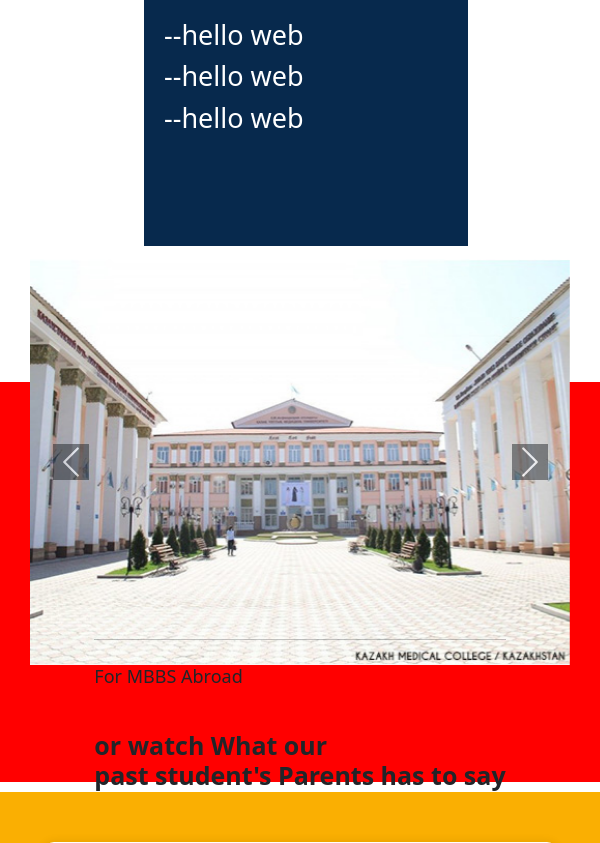
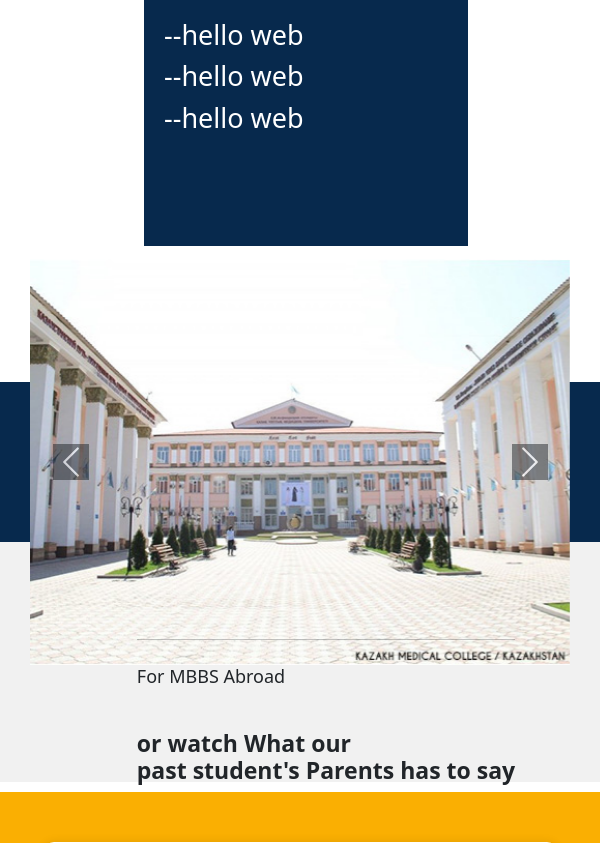
Before and after one commit to UsamaCSjmi/imcconultancy, a PHP site: page /development/home.php in a window 600 px wide. Shown: the part 490-1333 px from the top of the page. Run offline with PHP 8.4, Linux system fonts and the light colour scheme; data that the repository does not hold is empty; some libraries are stand-ins or nearby versions.

Commit message:
visitor responsive complete

```diff
--- a/css/Responsive.css
+++ b/css/Responsive.css
@@ -18,7 +18,6 @@
     /* visitor section  */
 
     #visiter_section{
-      background-color: red;
       padding: 0 0 0 0;
       flex-direction: column;
       height: 100vh;
@@ -30,7 +29,6 @@
       justify-content: center;
       height: 40%;
       width: 100%;
-      background: none;
     }
     .vlet_img {
       width: 90vw;
@@ -41,11 +39,10 @@
     .vright {
       height: 60%;
       width: 100%;
-      padding: 25px;
-      background: none;
+      padding: 0px;
     }
     .vtext {
-      padding-left: 8rem;
+      padding-left: 0rem;
       line-height: 2rem;
     }
 
@@ -65,7 +62,7 @@
     }
 
   }
-  @media screen and (max-width: 1024px) {
+  @media (min-width: 600px) and (max-width: 1024px) {
     .career_Guidance{
      height: 50vh;
     }
@@ -90,11 +87,24 @@
     justify-content: center;
     align-items: center;
     margin: 0;
+    padding-left: 25px;
+  }
+  .vtext {
+    margin-left: 4.5vw;
     padding: 0;
   }
-  .vtext {
-    margin: 0;
-    padding: 0;
+  .vright h2 {
+    font-weight: 700;
+    font-size: 38px;
   }
 
+  .vright h3 {
+    font-weight: 600;
+    font-size: 23px;
   }
+  .vright p {
+    font-size: 1rem;
+    /* margin-top: 53px; */
+    margin-bottom: 2rem;
+  }
+  }
```
